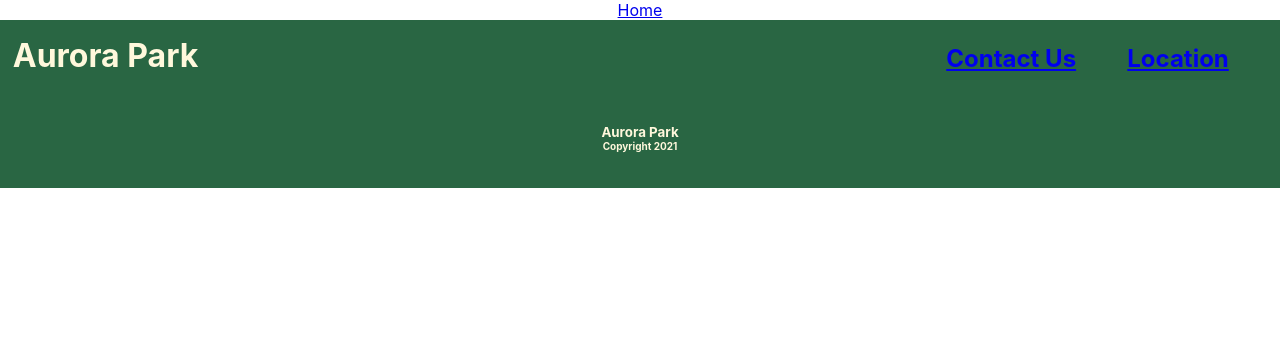
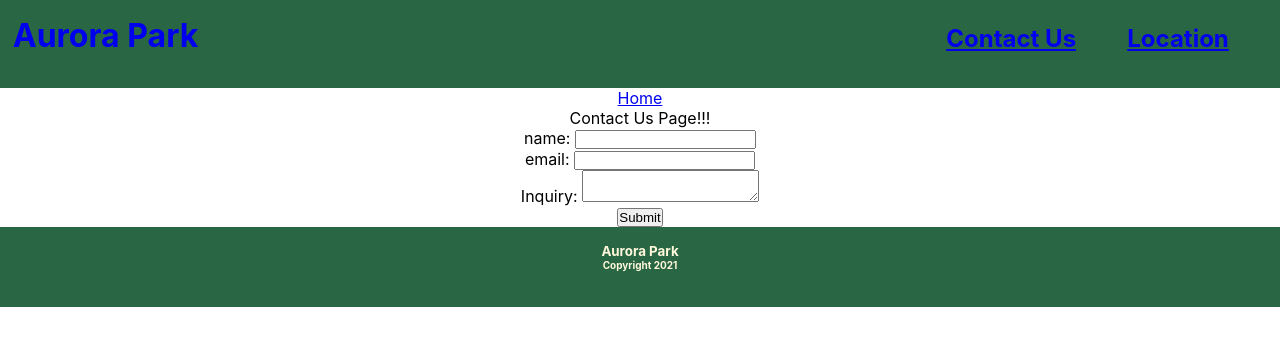
Before and after one commit to Grajales/parque-frontend, a React (Create React App) app: page /contact in a window 1280 px wide. Shown: the top 346 px of the page. Built offline with nearby package versions, Linux system fonts and the light colour scheme; no server answers.

Commit message:
Branch nibingcheng created

```diff
--- a/src/Components/App/App.js
+++ b/src/Components/App/App.js
@@ -5,6 +5,8 @@ import Home from "../Home/Home";
 import Header from '../Header/Header'
 import Footer from '../Footer/Footer'
 import ThemeDetail from '../Theme1/Theme1'
+// import Location from '../Location/Location'
+import ContactUs from '../ContactUs/ContactUs'
 import axios from "axios";
 const backendUrl =
   process.env.REACT_APP_BACKEND_URL || "http://localhost:3000/api";
@@ -28,26 +30,46 @@ class App extends Component {
     });
   }
 
+  addComment(feedback, id, name, email) {
+    const themeId = parseInt(id)
+    // await axios.post(`${backendUrl}/comments`, { feedback, themeId });
+    console.log(feedback);
+    console.log(themeId);
+    console.log(name);
+    console.log(email);
+  }
 
   render() {
     // console.log("App dot JS",this.state.comments);
     return (
       <div className="App">
-
+        <Header></Header>
         <nav>
           <Link to="/">Home</Link>
         </nav>
-        <Header></Header>
+
         <main>
+          <Switch>
             <Route exact path='/' render={routerProps =>
             <Home {...routerProps} {...this.state} />
             }>
             </Route>
 
-            <Route path='/theme/:id' render={routerProps =>
-            <ThemeDetail {...routerProps} {...this.state} />
+            {/* <Route path='/location' render={routerProps =>
+            <Location />
+            }>
+            </Route> */}
+
+            <Route path='/contact' render={routerProps =>
+            <ContactUs createComments={this.addComment} />
             }>
             </Route>
+
+            <Route path='/theme/:id' render={routerProps =>
+            <ThemeDetail createComments={this.addComment} {...routerProps} {...this.state} />
+            }>
+            </Route>
+          </Switch>
         </main>
         <Footer></Footer>
       </div>
--- /dev/null
+++ b/src/Components/ContactUs/ContactUs.js
@@ -0,0 +1,33 @@
+import React, { Component } from "react";
+
+
+class ContactUs extends Component {
+    handleFormSubmit = (e) => {
+        e.preventDefault();
+        // console.log('Contact Us:', e.target.newInquiry.value);
+        this.props.createComments(e.target.newInquiry.value,
+                                    5,
+                                    e.target.newName.value,
+                                    e.target.newEmail.value
+        );
+    }
+
+    render() {
+
+    return (
+        <div className='ContactUs'>
+
+            <div>Contact Us Page!!!</div>
+
+            <form onSubmit={this.handleFormSubmit}>
+                    name: <input type="text" name='newName'/><br />
+                    email: <input type="text" name='newEmail'/><br />
+                    Inquiry: <textarea type="text" name='newInquiry'/><br />
+                    <input type="submit" />
+            </form>
+
+        </div>
+    )};
+}
+
+export default ContactUs;
--- a/src/Components/Header/Header.js
+++ b/src/Components/Header/Header.js
@@ -1,5 +1,5 @@
 import React from "react";
-import { Route, Link, Switch, Redirect } from "react-router-dom";
+import { Link } from "react-router-dom";
 import './Header.css';
 // import ThreeAcorns from './three_acorns.jpg';
 
@@ -8,7 +8,9 @@ function Header() {
         <div className='Header'>
             <ul>
                 {/* <img src={ThreeAcorns} alt="" className='Header-logo' /> */}
+                <Link to='/'>
                 <h1>Aurora Park</h1>
+                </Link>
                 <li><Link to='/location'>
                     <h2>Location</h2>
                 </Link>
--- a/src/Components/Home/Home.js
+++ b/src/Components/Home/Home.js
@@ -1,5 +1,5 @@
 import React, { Component } from 'react';
-import { Switch, Route, Link, Redirect } from 'react-router-dom';
+import { Link } from 'react-router-dom';
 import '../App/App.css';
 
 class Home extends Component {
--- a/src/Components/Theme1/Theme1.js
+++ b/src/Components/Theme1/Theme1.js
@@ -4,26 +4,39 @@ import "../App/App.css";
 
 class ThemeDetail extends Component {
 
+    handleCreateComments = (e) => {
+        e.preventDefault();
+        console.log('Add comment:', e.target.newComment.value);
+        this.props.createComments(e.target.newComment.value,
+                                this.props.match.params.id);
+    }
+
     render(){
 
         let comments = this.props.comments;
 
         let listOfComment = comments.filter(item =>
-            item.themeId == this.props.match.params.id);
+            item.themeId === parseInt(this.props.match.params.id));
         let commentList = listOfComment.map(item => {
             return (
             <div className="AllComments" key={item.id}>
                 <li>
                 {item.feedback}
                 </li>
-              </div>
+            </div>
             );
         });
         // console.log(listOfComment);
         return(
             <div className="ThemeDetail">
                 Theme Detail Page!!!
-                <li>{commentList}</li>
+                <br /><br />
+                {commentList}
+
+                <form onSubmit={this.handleCreateComments}>
+                    Enter comment: <textarea className="enterFeedback" type="text" name='newComment'/>
+                    <input type="submit" />
+                </form>
             </div>
 
         )
```
